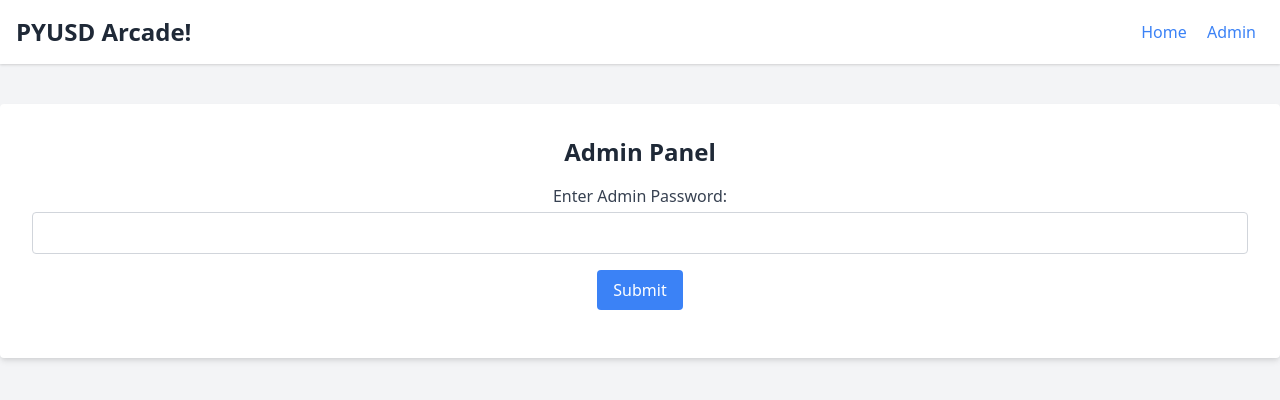
After one commit to unterbergp/pyusd-arcade-demo, a Node server app: page /admin in a window 1280 px wide. The commit adds this page. Shown: the top 400 px of the page. Run offline with Node 20, Linux system fonts and the light colour scheme.

Commit message:
Added Admin view

```diff
--- a/app.js
+++ b/app.js
@@ -3,13 +3,16 @@
 const { Connection, clusterApiUrl, PublicKey, Transaction, LAMPORTS_PER_SOL } = require('@solana/web3.js');
 const { getAssociatedTokenAddress, createAssociatedTokenAccountInstruction, createTransferCheckedInstruction, TOKEN_PROGRAM_ID, ASSOCIATED_TOKEN_PROGRAM_ID } = require('@solana/spl-token');
 const bodyParser = require('body-parser');
+const dotenv = require('dotenv');
+
+dotenv.config();
 
 const app = express();
-const port = 3000;
+const port = process.env.PORT || 3000;
 
 const connection = new Connection(clusterApiUrl('devnet'));
 const PYUSD_TOKEN_MINT = 'CXk2AMBfi3TwaEL2468s6zP8xq9NxTXjp9gjMgzeUynM';
-const RECIPIENT_ADDRESS = 'ARFwpM41PsUudu1HQE7i1HbbP6nkDAnKYRc77KQMS18e';
+let RECIPIENT_ADDRESS = 'ARFwpM41PsUudu1HQE7i1HbbP6nkDAnKYRc77KQMS18e';
 const TOKEN2022_PROGRAM_ID = new PublicKey('TokenzQdBNbLqP5VEhdkAS6EPFLC1PHnBqCXEpPxuEb');
 
 // Temporary in-memory storage for credits
@@ -62,6 +65,34 @@
     }
 });
 
+app.get('/admin', (req, res) => {
+    res.render('admin');
+});
+
+app.get('/admin/get-recipient', (req, res) => {
+    res.json({ recipientAddress: RECIPIENT_ADDRESS });
+});
+
+app.post('/admin/verify-password', (req, res) => {
+    const { password } = req.body;
+    if (password === 'pyusd demo 1') {
+        res.json({ success: true, recipientAddress: RECIPIENT_ADDRESS });
+    } else {
+        res.json({ success: false, error: 'Invalid password' });
+    }
+});
+
+app.post('/admin/update-recipient', (req, res) => {
+    const { recipientAddress } = req.body;
+    try {
+        RECIPIENT_ADDRESS = recipientAddress;
+        res.json({ success: true });
+    } catch (err) {
+        console.error('Error updating recipient address:', err);
+        res.status(500).json({ success: false, error: 'Error updating recipient address' });
+    }
+});
+
 app.post('/create-transaction', async (req, res) => {
     const { walletAddress } = req.body;
     if (!walletAddress) {
@@ -93,7 +124,6 @@
             feePayer: fromPublicKey
         });
 
-        // Check if fromTokenAccount exists
         const fromTokenAccountInfo = await connection.getAccountInfo(fromTokenAccountAddress);
         if (!fromTokenAccountInfo) {
             console.log('Creating fromTokenAccount...');
@@ -109,7 +139,6 @@
             );
         }
 
-        // Check if toTokenAccount exists
         const toTokenAccountInfo = await connection.getAccountInfo(toTokenAccountAddress);
         if (!toTokenAccountInfo) {
             console.log('Creating toTokenAccount...');
@@ -125,7 +154,6 @@
             );
         }
 
-        // Add the transfer checked instruction
         transaction.add(
             createTransferCheckedInstruction(
                 fromTokenAccountAddress,
@@ -167,7 +195,6 @@
         console.log('Confirming transaction...');
         await connection.confirmTransaction(signature);
 
-        // Update credits here as needed
         let credits = creditsStore[walletAddress] || 0;
         credits += 1; // Each 0.25 token transfer adds 1 credit
         creditsStore[walletAddress] = credits;
@@ -192,7 +219,6 @@
     }
 
     try {
-        // Update credits here as needed
         let credits = creditsStore[walletAddress] || 0;
         if (credits < 2) {
             return res.status(400).json({ success: false, error: 'Insufficient credits' });
--- /dev/null
+++ b/views/admin.ejs
@@ -0,0 +1,97 @@
+<!DOCTYPE html>
+<html lang="en">
+<head>
+    <meta charset="UTF-8">
+    <meta name="viewport" content="width=device-width, initial-scale=1.0">
+    <title>Admin Panel</title>
+    <link href="https://cdnjs.cloudflare.com/ajax/libs/tailwindcss/2.2.19/tailwind.min.css" rel="stylesheet">
+</head>
+<body class="bg-gray-100 text-gray-800">
+    <nav class="bg-white shadow p-4">
+        <div class="container mx-auto flex justify-between items-center">
+            <div>
+                <a href="/" class="text-2xl font-bold">PYUSD Arcade!</a>
+            </div>
+            <div>
+                <a href="/" class="text-blue-500 hover:underline mx-2">Home</a>
+                <a href="/admin" class="text-blue-500 hover:underline mx-2">Admin</a>
+            </div>
+        </div>
+    </nav>
+    <div class="container mx-auto mt-10">
+        <div id="password-section" class="bg-white p-8 rounded shadow-md text-center">
+            <h1 class="text-2xl font-bold mb-4">Admin Panel</h1>
+            <form id="password-form">
+                <div class="mb-4">
+                    <label for="admin-password" class="block text-gray-700">Enter Admin Password:</label>
+                    <input type="password" id="admin-password" name="adminPassword" class="mt-1 block w-full border border-gray-300 rounded py-2 px-3" required>
+                </div>
+                <button type="submit" class="bg-blue-500 text-white py-2 px-4 rounded hover:bg-blue-600">Submit</button>
+            </form>
+            <div id="message" class="mt-4"></div>
+        </div>
+
+        <div id="admin-section" class="bg-white p-8 rounded shadow-md text-center" style="display:none;">
+            <h1 class="text-2xl font-bold mb-4">Admin Panel</h1>
+            <form id="recipient-form">
+                <div class="mb-4">
+                    <label for="recipient-address" class="block text-gray-700">Recipient Address:</label>
+                    <input type="text" id="recipient-address" name="recipientAddress" class="mt-1 block w-full border border-gray-300 rounded py-2 px-3" required>
+                </div>
+                <button type="submit" class="bg-blue-500 text-white py-2 px-4 rounded hover:bg-blue-600">Update Address</button>
+            </form>
+            <div id="message" class="mt-4"></div>
+        </div>
+    </div>
+
+    <script>
+        document.addEventListener('DOMContentLoaded', function() {
+            document.getElementById('password-form').addEventListener('submit', async function(event) {
+                event.preventDefault();
+                const password = document.getElementById('admin-password').value;
+
+                const response = await fetch('/admin/verify-password', {
+                    method: 'POST',
+                    headers: {
+                        'Content-Type': 'application/json'
+                    },
+                    body: JSON.stringify({ password })
+                });
+
+                const data = await response.json();
+                const messageDiv = document.getElementById('message');
+
+                if (data.success) {
+                    document.getElementById('password-section').style.display = 'none';
+                    document.getElementById('admin-section').style.display = 'block';
+                    document.getElementById('recipient-address').value = data.recipientAddress;
+                } else {
+                    messageDiv.innerHTML = `<p class="text-red-500">Error: ${data.error}</p>`;
+                }
+            });
+
+            document.getElementById('recipient-form').addEventListener('submit', async function(event) {
+                event.preventDefault();
+                const recipientAddress = document.getElementById('recipient-address').value;
+
+                const response = await fetch('/admin/update-recipient', {
+                    method: 'POST',
+                    headers: {
+                        'Content-Type': 'application/json'
+                    },
+                    body: JSON.stringify({ recipientAddress })
+                });
+
+                const data = await response.json();
+                const messageDiv = document.getElementById('message');
+
+                if (data.success) {
+                    messageDiv.innerHTML = '<p class="text-green-500">Recipient address updated successfully!</p>';
+                } else {
+                    messageDiv.innerHTML = `<p class="text-red-500">Error: ${data.error}</p>`;
+                }
+            });
+        });
+    </script>
+</body>
+</html>
--- a/views/index.ejs
+++ b/views/index.ejs
@@ -14,14 +14,13 @@
             </div>
             <div>
                 <a href="#" class="text-blue-500 hover:underline mx-2">Home</a>
-                <a href="#" class="text-blue-500 hover:underline mx-2">Login</a>
-                <a href="#" class="text-blue-500 hover:underline mx-2">Register</a>
+                <a href="/admin" class="text-blue-500 hover:underline mx-2">Admin</a>
             </div>
         </div>
     </nav>
     <div class="container mx-auto mt-10">
         <div class="bg-white p-8 rounded shadow-md text-center">
-            <p class="text-lg mb-4">Pay as you go content - $.50 per click! (Requires $10 in PYUSD to access.)</p>
+            <p class="text-lg mb-4">Pay as you go content demo - $.25 per credit click!</p>
             <button id="connect-button" class="bg-blue-500 text-white py-2 px-4 rounded hover:bg-blue-600">Login with Wallet</button>
             <div id="wallet-info" class="mt-4"></div>
             <button id="buy-access-button" class="bg-green-500 text-white py-2 px-4 rounded hover:bg-green-600 mt-4" style="display: none;">Buy Access</button>
```
Also changed, not shown: install.md (+3 -0 lines), 1 other file.
